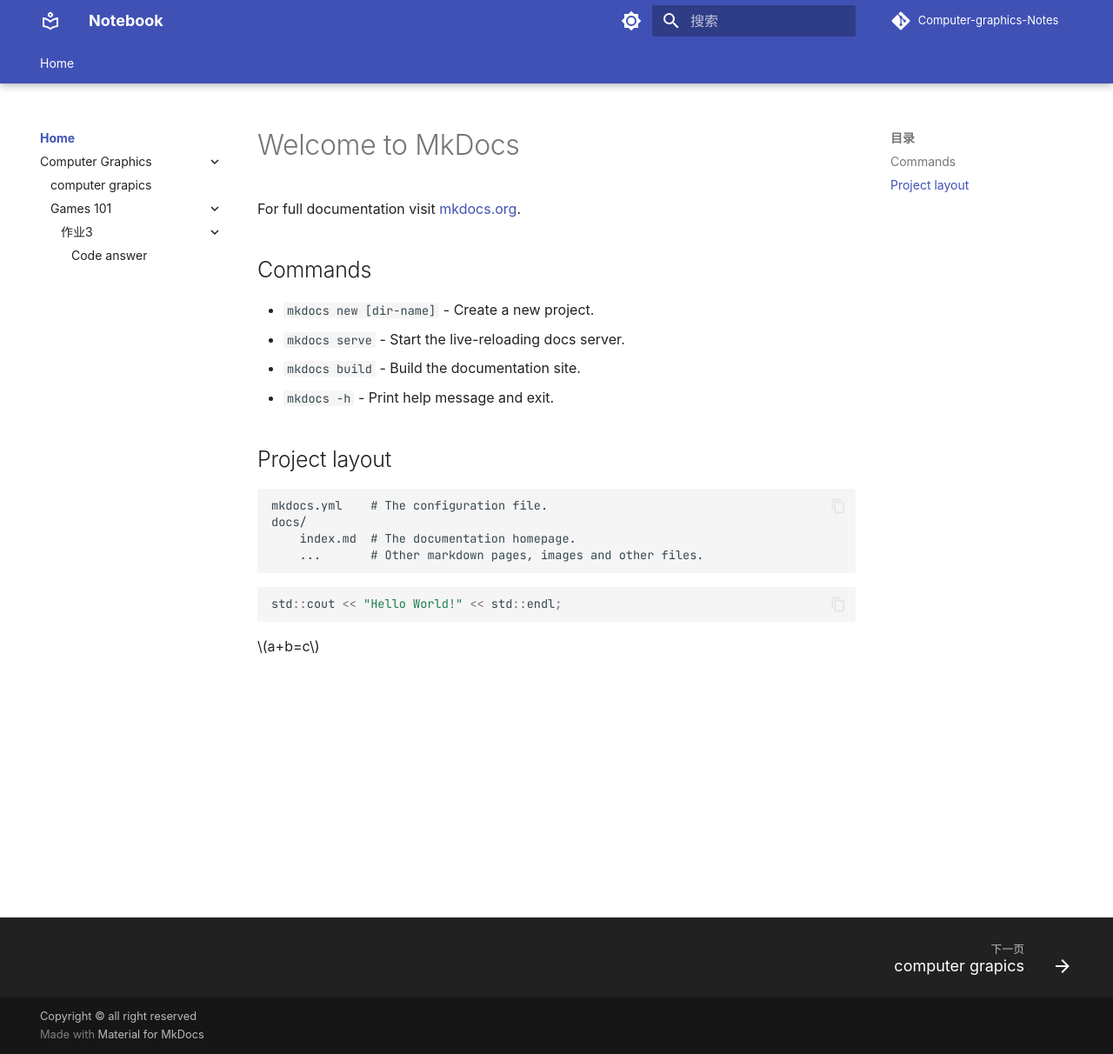
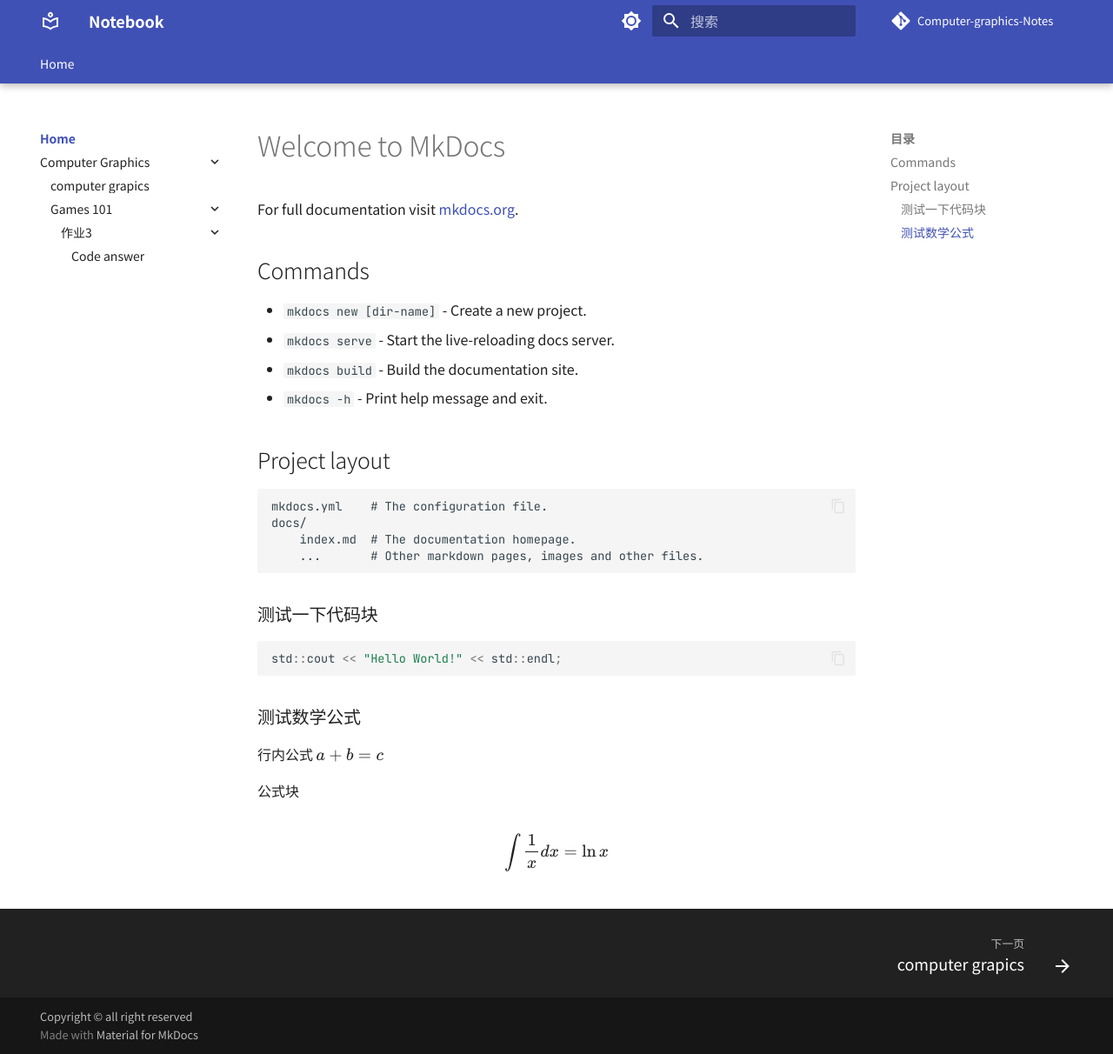
Before and after one commit to Ltangwang/Computer-graphics-Notes, an MkDocs documentation site: the page built from docs/index.md, in a window 1280 px wide and 1212 px high. Shown: the whole window at 87% size. Built offline with MkDocs 1.6.1 and Material for MkDocs 9.7.7, drawn with Linux system fonts in a browser that asks for light colours; comment, search, counter and statistics services are not loaded; part of the change alters nothing that is shown.

````diff
--- a/docs/index.md
+++ b/docs/index.md
@@ -16,9 +16,18 @@ For full documentation visit [mkdocs.org](https://www.mkdocs.org).
         index.md  # The documentation homepage.
         ...       # Other markdown pages, images and other files.
 
+### 测试一下代码块
 
 ```cpp
 std::cout << "Hello World!" << std::endl;
 ```
 
-$a+b=c$
+### 测试数学公式
+
+行内公式 $a+b=c$
+
+公式块
+
+$$
+    \int \frac{1}{x} dx = \ln x
+$$
--- /dev/null
+++ b/docs/javascripts/mathjax.js
@@ -0,0 +1,19 @@
+window.MathJax = {
+    tex: {
+      inlineMath: [["\\(", "\\)"]],
+      displayMath: [["\\[", "\\]"]],
+      processEscapes: true,
+      processEnvironments: true
+    },
+    options: {
+      ignoreHtmlClass: ".*|",
+      processHtmlClass: "arithmatex"
+    }
+  };
+
+  document$.subscribe(() => {
+    MathJax.startup.output.clearCache()
+    MathJax.typesetClear()
+    MathJax.texReset()
+    MathJax.typesetPromise()
+  })
--- a/mkdocs.yml
+++ b/mkdocs.yml
@@ -24,7 +24,7 @@ theme:
   # 设置网页的字体，来源于Google Font
   font:
     # 文本的字体
-    text: Noto Sans Simplified Chinese
+    text: Noto Sans SC
     # 代码的字体
     code: JetBrains Mono
 
@@ -67,9 +67,11 @@ theme:
     - content.code.copy
     - content.action.edit
     - content.action.view
+    - search.suggest
+    - search.highlight
 
   plugins:
-  - search:
+    - search:
       lang: zh
 
 # markdown插件，丰富浏览体验
@@ -78,7 +80,6 @@ markdown_extensions:
   - footnotes
   - toc:
       permalink: true
-  - meta
   - pymdownx.betterem
   - pymdownx.highlight:
       anchor_linenums: true
@@ -100,3 +101,8 @@ markdown_extensions:
   - md_in_html
   - tables
   - abbr
+  - pymdownx.blocks.caption
+
+extra_javascript:
+  - javascripts/mathjax.js
+  - https://unpkg.com/mathjax@3/es5/tex-mml-chtml.js
````
Also changed, not shown: 1 other file.
